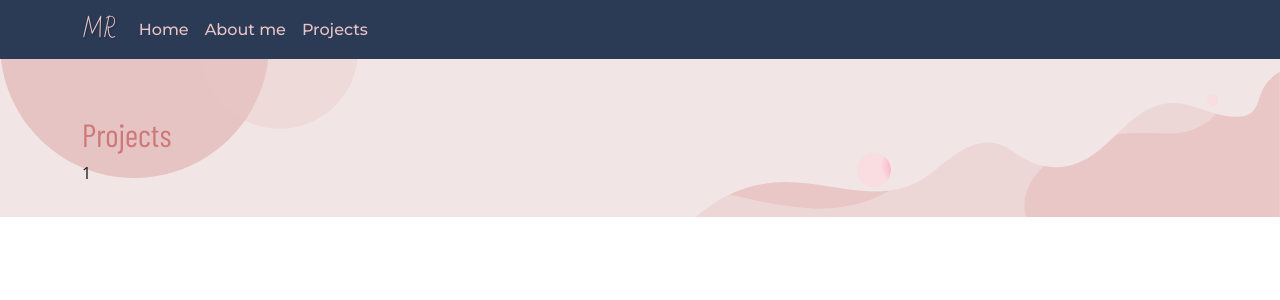
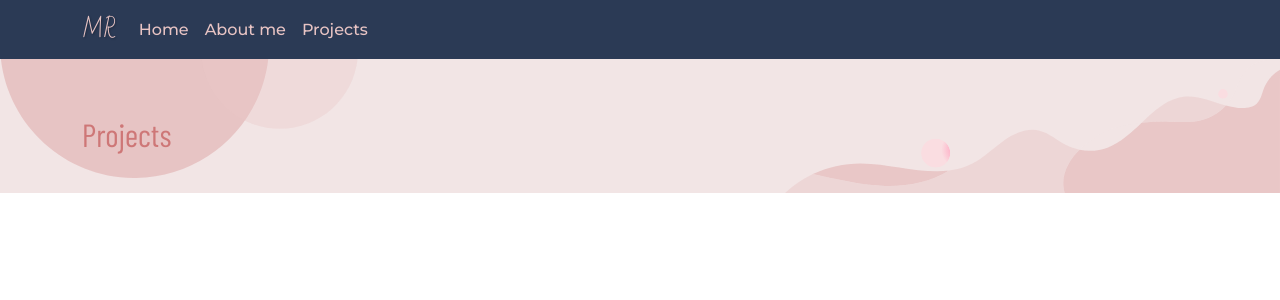
Before and after one commit to mayrars/my-portfolio, a Next.js app: page /projects in a window 1280 px wide. Shown: the top 300 px of the page. Built offline with nearby package versions, Linux system fonts and the light colour scheme; a web font is replaced by a local one.

Commit message:
Asjusting with new API projects

```diff
--- a/src/app/projects/page.jsx
+++ b/src/app/projects/page.jsx
@@ -1,15 +1,14 @@
-"use client";
-import { Col, Container, Row } from "react-bootstrap";
+'use client'
+import { Container } from 'react-bootstrap'
 
-export default function Projects() {
-    return (
-        <>
-            <Container className="pt-4">
-                <h1>Projects</h1>
-                <Row>
-                    <Col>1</Col>
-                </Row>
-            </Container>
-        </>
-    );
+export default async function Projectslist (projects) {
+  const req = await fetch('api/projects')
+  const res = req.json()
+  return (
+    <>
+      <Container className='pt-4'>
+        <h1>Projects</h1>
+      </Container>
+    </>
+  )
 }
```
